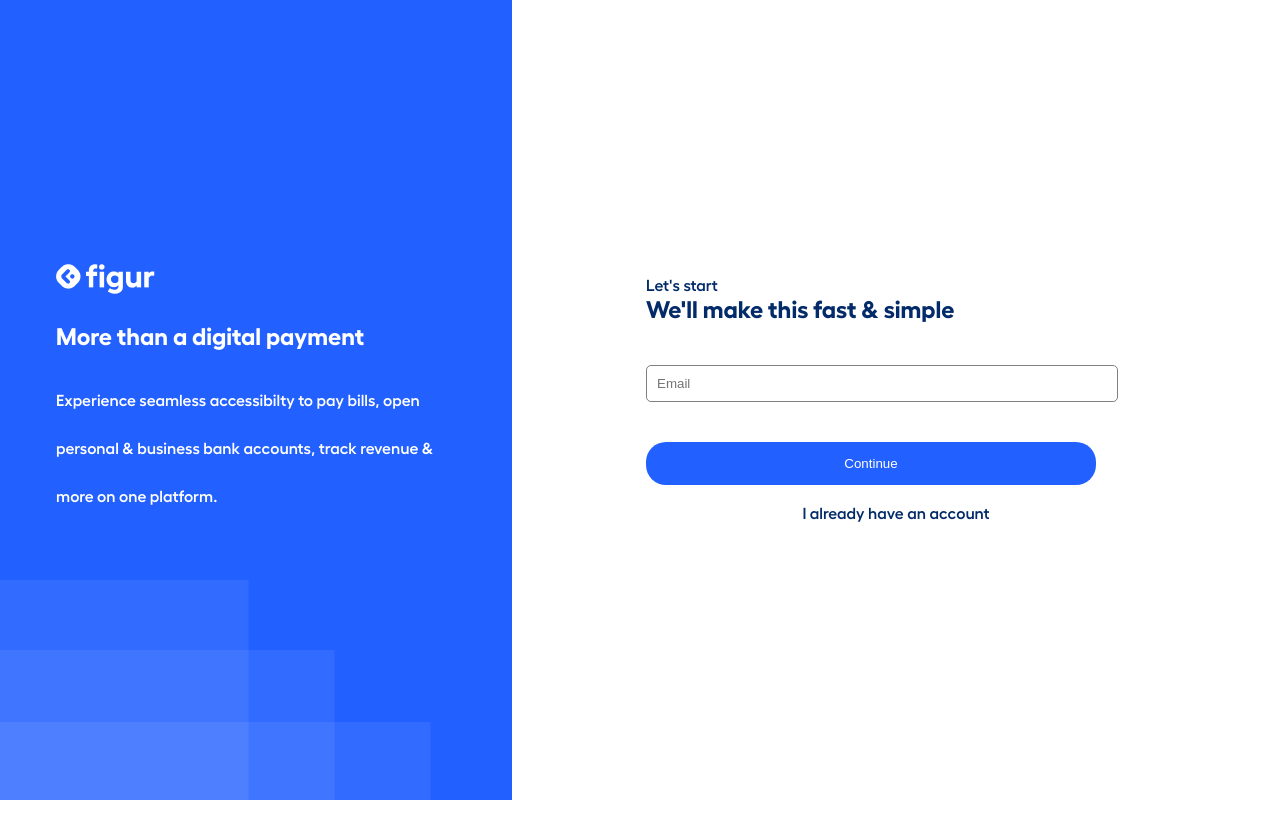
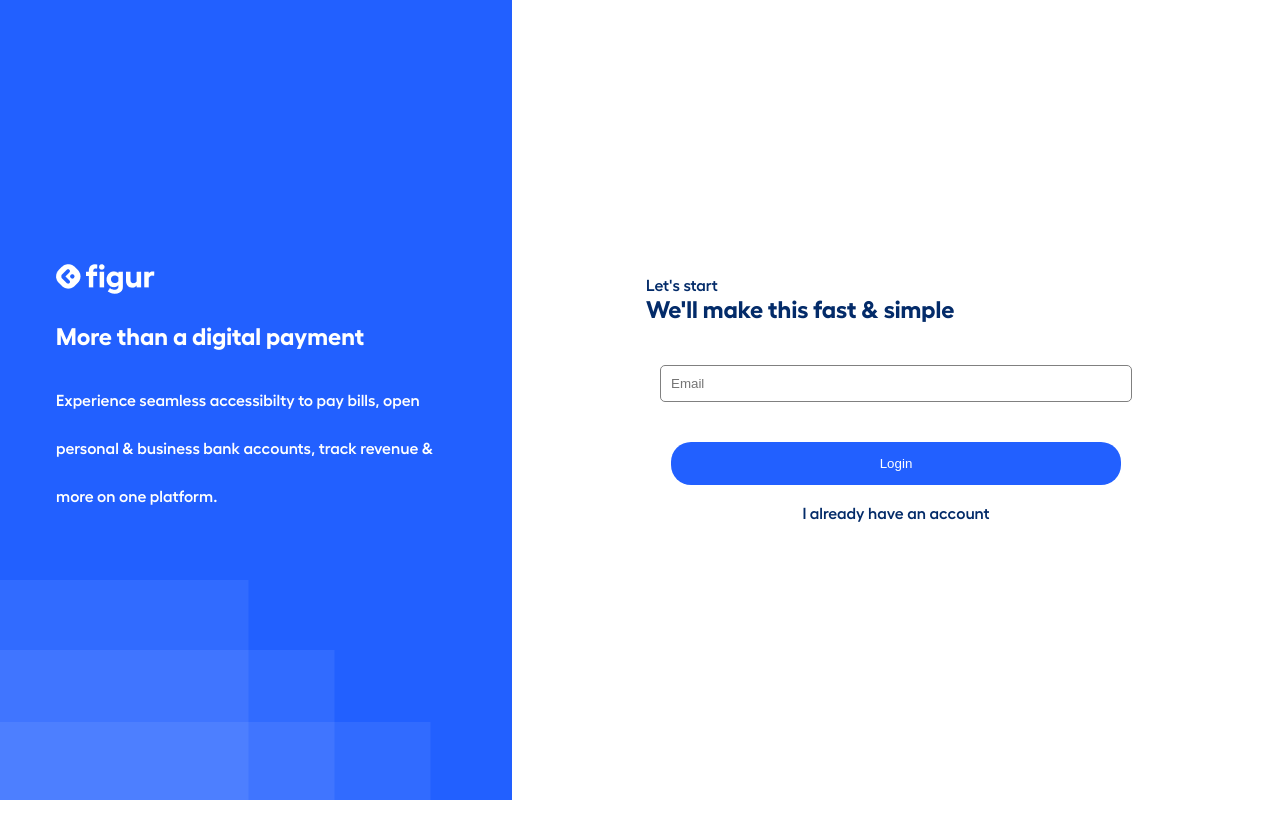
Before and after one commit to Emeka-Okpaleke/figur-signup, a React (Create React App) app: page / in a window 1280 px wide. Shown: the top 838 px of the page. Built offline with nearby package versions, Linux system fonts and the light colour scheme.

Commit message:
reposnsiveness adjusted

```diff
--- a/src/components/Signup.js
+++ b/src/components/Signup.js
@@ -10,12 +10,14 @@ const Signup = () => {
                     <h2>We'll make this fast & simple</h2>
                 </div>
                 <form>
-                    <div className="email">
+                    <div className="email text-input">
                         <label htmlFor="email"></label>
                         <input type="email" id="email" placeholder="Email" required />
                     </div>
 
-                    <button className = "loginSubmit" type="submit">Continue</button>
+                    <div className="submit-div" style={{display:"flex", justifyContent: "center"}}>
+                        <button className = "loginSubmit" type="submit">Login</button>
+                    </div>
                     <div className="link">
                         <a href="/">I already have an account</a>
                     </div>
--- a/src/components/signup.css
+++ b/src/components/signup.css
@@ -54,6 +54,11 @@ form .email, .loginSubmit{
     /* padding-left: 16px; */
 }
 
+.text-input{
+    display: flex;
+    justify-content: center;
+  }
+
 button{
     padding: 10px;
     border-radius: 5px;
```
